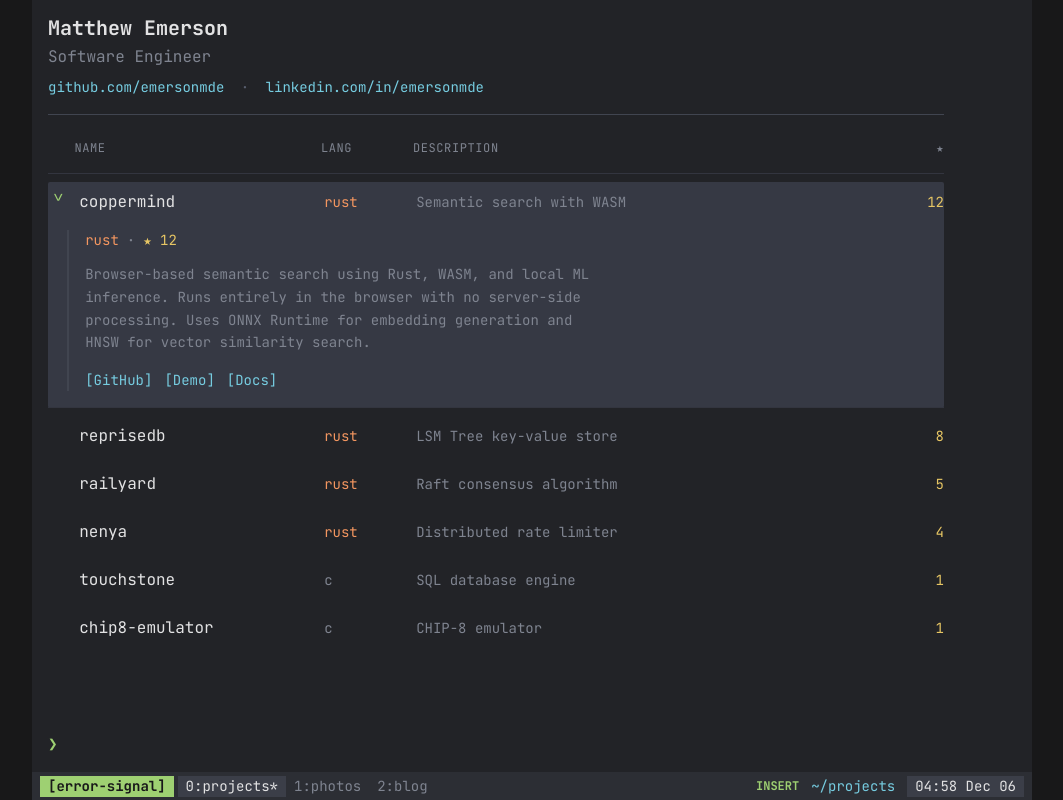
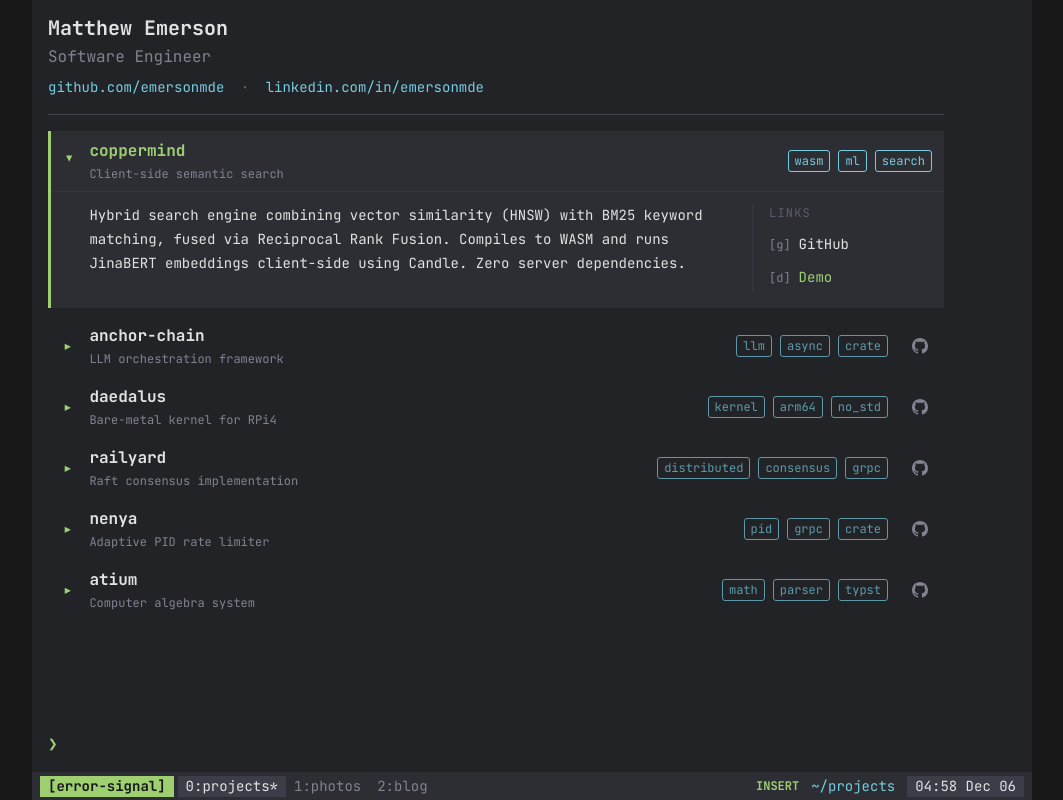
Before and after one commit to emersonmde/emersonmde.github.io, an Astro site: page / in a window 1280 px wide. Shown: the whole page, without its empty margins (108-1171 px from the left). Built offline with nearby package versions, Linux system fonts and the light colour scheme; Astro itself is replaced by a stand-in of ours.

Commit message:
Updated project view

```diff
--- a/src/components/TuiShell.astro
+++ b/src/components/TuiShell.astro
@@ -287,7 +287,7 @@ const { currentPath = '/', virtualPath = '~', statusHints = '', activeTab = 'pro
         if (lsTarget === '~' || lsTarget === '/' || lsTarget === '.' || !args[0]) {
           listing = `<span class="dir">projects/</span>  <span class="dir">photos/</span>  <span class="dir">blog/</span>  <span class="file">about.md</span>`;
         } else if (lsTarget === 'projects' || lsTarget === '~/projects') {
-          listing = `<span class="file">coppermind</span>  <span class="file">reprisedb</span>  <span class="file">railyard</span>  <span class="file">nenya</span>  <span class="file">touchstone</span>  <span class="file">chip8-emulator</span>`;
+          listing = `<span class="file">coppermind</span>  <span class="file">anchor-chain</span>  <span class="file">daedalus</span>  <span class="file">railyard</span>  <span class="file">nenya</span>  <span class="file">atium</span>`;
         } else if (lsTarget === 'blog' || lsTarget === '~/blog') {
           listing = `<span class="file">anchor-chain.md</span>  <span class="file">brave-neo-world.md</span>  <span class="file">dotfiles-on-demand.md</span>`;
         } else {
@@ -319,7 +319,7 @@ const { currentPath = '/', virtualPath = '~', statusHints = '', activeTab = 'pro
       case 'open':
         const item = args[0];
         if (item) {
-          const projects = ['coppermind', 'reprisedb', 'railyard', 'nenya', 'touchstone', 'chip8-emulator'];
+          const projects = ['coppermind', 'anchor-chain', 'daedalus', 'railyard', 'nenya', 'atium'];
           if (projects.includes(item)) {
             appendOutput(`Opening <span class="link">github.com/emersonmde/${item}</span>...`);
             window.open(`https://github.com/emersonmde/${item}`, '_blank');
--- a/src/data/projects.ts
+++ b/src/data/projects.ts
@@ -4,7 +4,7 @@ export interface Project {
   languageColor: string;
   description: string;
   shortDescription: string;
-  stars: number;
+  tags: string[];
   github: string;
   demo?: string;
   docs?: string;
@@ -15,65 +15,66 @@ export const projects: Project[] = [
     name: 'coppermind',
     language: 'rust',
     languageColor: 'var(--es-orange)',
-    shortDescription: 'Semantic search with WASM',
+    shortDescription: 'Client-side semantic search',
     description:
-      'Browser-based semantic search using Rust, WASM, and local ML inference. Runs entirely in the browser with no server-side processing. Uses ONNX Runtime for embedding generation and HNSW for vector similarity search.',
-    stars: 12,
+      'Hybrid search engine combining vector similarity (HNSW) with BM25 keyword matching, fused via Reciprocal Rank Fusion. Compiles to WASM and runs JinaBERT embeddings client-side using Candle. Zero server dependencies.',
+    tags: ['wasm', 'ml', 'search'],
     github: 'https://github.com/emersonmde/coppermind',
-    demo: 'https://emersonmde.github.io/coppermind/',
-    docs: 'https://emersonmde.github.io/coppermind/docs/',
+    demo: 'https://errorsignal.dev/coppermind/',
   },
   {
-    name: 'reprisedb',
+    name: 'anchor-chain',
     language: 'rust',
     languageColor: 'var(--es-orange)',
-    shortDescription: 'LSM Tree key-value store',
+    shortDescription: 'LLM orchestration framework',
     description:
-      'A Log-Structured Merge Tree (LSM Tree) based key-value storage engine written in Rust. Implements a memtable with red-black tree, sorted string tables (SSTables), and compaction strategies.',
-    stars: 8,
-    github: 'https://github.com/emersonmde/reprisedb',
-    docs: 'https://emersonmde.github.io/reprisedb/',
+      'Type-safe LLM workflow orchestration with compile-time chain validation. Async-first design enables parallel node execution. Supports OpenAI and Anthropic with a unified trait-based interface.',
+    tags: ['llm', 'async', 'crate'],
+    github: 'https://github.com/emersonmde/anchor-chain',
+    docs: 'https://docs.rs/anchor-chain',
+  },
+  {
+    name: 'daedalus',
+    language: 'rust',
+    languageColor: 'var(--es-orange)',
+    shortDescription: 'Bare-metal kernel for RPi4',
+    description:
+      'AArch64 kernel running on Raspberry Pi 4 (BCM2711/Cortex-A72). Implements exception handling at EL2, PL011 UART driver, and an interactive shell. No OS, no std - just registers and memory.',
+    tags: ['kernel', 'arm64', 'no_std'],
+    github: 'https://github.com/emersonmde/daedalus',
+    docs: 'https://emersonmde.github.io/daedalus/',
   },
   {
     name: 'railyard',
     language: 'rust',
     languageColor: 'var(--es-orange)',
-    shortDescription: 'Raft consensus algorithm',
+    shortDescription: 'Raft consensus implementation',
     description:
-      'An implementation of the Raft consensus algorithm in Rust. Provides leader election, log replication, and safety guarantees for distributed systems.',
-    stars: 5,
+      'Raft consensus protocol built on Tonic gRPC. Implements leader election, log replication, and membership changes. Designed as a reusable building block for distributed systems requiring strong consistency.',
+    tags: ['distributed', 'consensus', 'grpc'],
     github: 'https://github.com/emersonmde/railyard',
-    docs: 'https://emersonmde.github.io/railyard/',
+    docs: 'https://docs.rs/railyard',
   },
   {
     name: 'nenya',
     language: 'rust',
     languageColor: 'var(--es-orange)',
-    shortDescription: 'Distributed rate limiter',
+    shortDescription: 'Adaptive PID rate limiter',
     description:
-      'A distributed rate limiting library implementing the token bucket algorithm. Designed for high-throughput systems with support for sliding windows and configurable policies.',
-    stars: 4,
+      'Rate limiter using a PID controller for dynamic limit adjustment based on traffic patterns. Sliding window TPS calculation with configurable Kp/Ki/Kd tuning. Includes Sentinel, a gRPC sidecar service.',
+    tags: ['pid', 'grpc', 'crate'],
     github: 'https://github.com/emersonmde/nenya',
-    docs: 'https://emersonmde.github.io/nenya/',
+    docs: 'https://docs.rs/nenya',
   },
   {
-    name: 'touchstone',
-    language: 'c',
-    languageColor: 'var(--es-grey)',
-    shortDescription: 'SQL database engine',
+    name: 'atium',
+    language: 'rust',
+    languageColor: 'var(--es-orange)',
+    shortDescription: 'Computer algebra system',
     description:
-      'A SQL database engine written in C. Implements a B-tree storage engine, query parser, and basic SQL operations. Built as an educational project to understand database internals.',
-    stars: 1,
-    github: 'https://github.com/emersonmde/touchstone',
-  },
-  {
-    name: 'chip8-emulator',
-    language: 'c',
-    languageColor: 'var(--es-grey)',
-    shortDescription: 'CHIP-8 emulator',
-    description:
-      'A CHIP-8 emulator written in C. Implements the full instruction set, display rendering, and input handling. Includes a debugger and step-through execution mode.',
-    stars: 1,
-    github: 'https://github.com/emersonmde/chip8-emulator',
+      'CAS with expression parsing, algebraic simplification, and symbolic manipulation. Renders mathematical output via Typst. Supports term rewriting, expression flattening, and like-term combination.',
+    tags: ['math', 'parser', 'typst'],
+    github: 'https://github.com/emersonmde/atium',
+    demo: 'https://emersonmde.github.io/atium/atium/index.html',
   },
 ];
--- a/src/pages/index.astro
+++ b/src/pages/index.astro
@@ -29,17 +29,8 @@ import { AUTHOR, SOCIAL } from '../consts';
 
       <hr class="divider" />
 
-      <!-- Projects Table -->
+      <!-- Projects List -->
       <section class="projects-section">
-        <div class="projects-header">
-          <span class="col-name">NAME</span>
-          <span class="col-lang">LANG</span>
-          <span class="col-desc">DESCRIPTION</span>
-          <span class="col-stars">★</span>
-        </div>
-
-        <hr class="divider-thin" />
-
         <ul class="projects-list" role="list">
           {projects.map((project, index) => (
             <li
@@ -50,40 +41,55 @@ import { AUTHOR, SOCIAL } from '../consts';
               aria-expanded={index === 0 ? "true" : "false"}
             >
               <div class="project-summary">
-                <span class="project-indicator">&gt;</span>
+                <span class="project-indicator">▸</span>
+                <div class="project-info">
                   <span class="project-name">{project.name}</span>
-                <span class="project-lang" style={`color: ${project.languageColor}`}>
-                  {project.language}
+                  <span class="project-short-desc">{project.shortDescription}</span>
+                </div>
+                <span class="project-tags">
+                  {project.tags.map((tag) => (
+                    <span class="tag">{tag}</span>
+                  ))}
                 </span>
-                <span class="project-short-desc">{project.shortDescription}</span>
-                <span class="project-stars">{project.stars}</span>
-              </div>
-
-              <div class="project-expanded" aria-hidden={index === 0 ? "false" : "true"}>
-                <div class="project-details">
-                  <div class="project-meta">
-                    <span style={`color: ${project.languageColor}`}>{project.language}</span>
-                    <span class="text-muted">·</span>
-                    <span class="text-yellow">★ {project.stars}</span>
-                  </div>
-                  <p class="project-description">{project.description}</p>
-                  <div class="project-actions">
                 <a
                   href={project.github}
                   target="_blank"
                   rel="noopener noreferrer"
-                      class="project-btn"
+                  class="project-github-link"
+                  onclick="event.stopPropagation();"
+                  title="View on GitHub"
                 >
-                      [GitHub]
+                  <svg viewBox="0 0 16 16" width="16" height="16" fill="currentColor">
+                    <path d="M8 0C3.58 0 0 3.58 0 8c0 3.54 2.29 6.53 5.47 7.59.4.07.55-.17.55-.38 0-.19-.01-.82-.01-1.49-2.01.37-2.53-.49-2.69-.94-.09-.23-.48-.94-.82-1.13-.28-.15-.68-.52-.01-.53.63-.01 1.08.58 1.23.82.72 1.21 1.87.87 2.33.66.07-.52.28-.87.51-1.07-1.78-.2-3.64-.89-3.64-3.95 0-.87.31-1.59.82-2.15-.08-.2-.36-1.02.08-2.12 0 0 .67-.21 2.2.82.64-.18 1.32-.27 2-.27.68 0 1.36.09 2 .27 1.53-1.04 2.2-.82 2.2-.82.44 1.1.16 1.92.08 2.12.51.56.82 1.27.82 2.15 0 3.07-1.87 3.75-3.65 3.95.29.25.54.73.54 1.48 0 1.07-.01 1.93-.01 2.2 0 .21.15.46.55.38A8.013 8.013 0 0016 8c0-4.42-3.58-8-8-8z"/>
+                  </svg>
+                </a>
+              </div>
+
+              <div class="project-expanded" aria-hidden={index === 0 ? "false" : "true"}>
+                <div class="expanded-content">
+                  <div class="expanded-main">
+                    <p class="project-description">{project.description}</p>
+                  </div>
+                  <div class="expanded-sidebar">
+                    <div class="sidebar-section">
+                      <span class="sidebar-label">links</span>
+                      <div class="sidebar-links">
+                        <a
+                          href={project.github}
+                          target="_blank"
+                          rel="noopener noreferrer"
+                          class="action-link"
+                        >
+                          <span class="action-key">[g]</span> GitHub
                         </a>
                         {project.demo && (
                           <a
                             href={project.demo}
                             target="_blank"
                             rel="noopener noreferrer"
-                        class="project-btn"
+                            class="action-link demo"
                           >
-                        [Demo]
+                            <span class="action-key">[d]</span> Demo
                           </a>
                         )}
                         {project.docs && (
@@ -91,11 +97,13 @@ import { AUTHOR, SOCIAL } from '../consts';
                             href={project.docs}
                             target="_blank"
                             rel="noopener noreferrer"
-                        class="project-btn"
+                            class="action-link docs"
                           >
-                        [Docs]
+                            <span class="action-key">[r]</span> Docs
                           </a>
                         )}
+                      </div>
+                    </div>
                   </div>
                 </div>
               </div>
@@ -147,33 +155,6 @@ import { AUTHOR, SOCIAL } from '../consts';
     margin: var(--es-space-4) 0;
   }
 
-  .divider-thin {
-    border: none;
-    height: 1px;
-    background: var(--es-border-dim);
-    margin: var(--es-space-2) 0;
-  }
-
-  /* Projects Table */
-  .projects-header {
-    display: grid;
-    grid-template-columns: 2ch minmax(120px, 1fr) minmax(50px, 80px) 2fr minmax(30px, 50px);
-    gap: var(--es-space-3);
-    color: var(--es-grey);
-    font-size: var(--es-text-xs);
-    text-transform: uppercase;
-    letter-spacing: 0.05em;
-    padding: var(--es-space-2) 0;
-  }
-
-  .projects-header .col-name {
-    grid-column: 2;
-  }
-
-  .projects-header .col-stars {
-    text-align: right;
-  }
-
   .projects-list {
     list-style: none;
     padding: 0;
@@ -183,150 +164,236 @@ import { AUTHOR, SOCIAL } from '../consts';
   /* Project Row */
   .project-row {
     cursor: pointer;
-    border-radius: 2px;
-    transition: background-color var(--es-duration-fast) var(--es-easing);
+    transition: all var(--es-duration-fast) var(--es-easing);
+    border-left: 3px solid transparent;
+    margin-bottom: 1px;
   }
 
   .project-row:hover,
   .project-row:focus {
-    background-color: var(--es-bg3);
+    background-color: var(--es-bg2);
+    border-left-color: var(--es-grey);
     outline: none;
   }
 
   .project-row[aria-expanded='true'] {
-    background-color: var(--es-bg2);
+    background-color: var(--es-bg0);
+    border-left-color: var(--es-green);
+    margin-bottom: var(--es-space-2);
   }
 
   .project-summary {
-    display: grid;
-    grid-template-columns: 2ch minmax(120px, 1fr) minmax(50px, 80px) 2fr minmax(30px, 50px);
+    display: flex;
+    align-items: center;
     gap: var(--es-space-3);
-    padding: var(--es-space-2) 0;
-    align-items: center;
+    padding: var(--es-space-2) var(--es-space-3);
   }
 
   .project-indicator {
     color: var(--es-green);
-    opacity: 0;
-    transition: opacity var(--es-duration-fast) var(--es-easing);
-    font-family: var(--es-font-mono);
-  }
-
-  .project-row:hover .project-indicator,
-  .project-row:focus .project-indicator,
-  .project-row[aria-expanded='true'] .project-indicator {
-    opacity: 1;
+    font-size: var(--es-text-base);
+    transition: transform var(--es-duration-fast) var(--es-easing);
+    flex-shrink: 0;
+    width: 1.5ch;
   }
 
   .project-row[aria-expanded='true'] .project-indicator {
     transform: rotate(90deg);
   }
 
+  .project-info {
+    display: flex;
+    flex-direction: column;
+    gap: 2px;
+    min-width: 200px;
+  }
+
   .project-name {
     color: var(--es-fg);
-    font-weight: var(--es-font-medium);
+    font-weight: bold;
+    font-size: var(--es-text-base);
   }
 
-  .project-lang {
-    font-size: var(--es-text-sm);
+  .project-row[aria-expanded='true'] .project-name {
+    color: var(--es-green);
   }
 
   .project-short-desc {
     color: var(--es-grey);
-    font-size: var(--es-text-sm);
-    overflow: hidden;
-    text-overflow: ellipsis;
-    white-space: nowrap;
+    font-size: var(--es-text-xs);
   }
 
-  .project-stars {
-    color: var(--es-yellow);
-    text-align: right;
-    font-size: var(--es-text-sm);
+  .project-tags {
+    display: flex;
+    gap: var(--es-space-2);
+    margin-left: auto;
+  }
+
+  .tag {
+    font-size: var(--es-text-xs);
+    color: var(--es-blue);
+    background: transparent;
+    border: 1px solid var(--es-blue);
+    padding: 1px 6px;
+    border-radius: 3px;
+    font-family: var(--es-font-mono);
+    opacity: 0.7;
+    transition: opacity var(--es-duration-fast);
+  }
+
+  .project-row:hover .tag,
+  .project-row[aria-expanded='true'] .tag {
+    opacity: 1;
+  }
+
+  .project-github-link {
+    display: flex;
+    align-items: center;
+    justify-content: center;
+    color: var(--es-grey);
+    padding: var(--es-space-1);
+    margin-left: var(--es-space-2);
+    border-radius: 4px;
+    transition: color var(--es-duration-fast), background-color var(--es-duration-fast);
+    flex-shrink: 0;
+  }
+
+  .project-github-link:hover {
+    color: var(--es-fg);
+    background-color: var(--es-bg2);
+  }
+
+  .project-row[aria-expanded='true'] .project-github-link {
+    display: none;
   }
 
   /* Expanded View */
   .project-expanded {
     display: none;
-    padding: var(--es-space-2) 0 var(--es-space-4) 2ch;
-    border-bottom: 1px solid var(--es-border-dim);
+    padding: var(--es-space-3) var(--es-space-3) var(--es-space-4);
+    padding-left: calc(var(--es-space-3) + 1.5ch + var(--es-space-3));
+    border-top: 1px solid var(--es-border-dim);
   }
 
   .project-row[aria-expanded='true'] .project-expanded {
     display: block;
   }
 
-  .project-details {
-    padding-left: var(--es-space-4);
-    border-left: 2px solid var(--es-border);
+  .expanded-content {
+    display: grid;
+    grid-template-columns: 1fr 180px;
+    gap: var(--es-space-6);
   }
 
-  .project-meta {
+  .expanded-main {
+    min-width: 0;
+  }
+
+  .project-description {
+    color: var(--es-fg);
     font-size: var(--es-text-sm);
-    margin-bottom: var(--es-space-3);
+    line-height: 1.7;
+    margin: 0;
+  }
+
+  /* Sidebar */
+  .expanded-sidebar {
     display: flex;
+    flex-direction: column;
+    gap: var(--es-space-4);
+    border-left: 1px solid var(--es-border-dim);
+    padding-left: var(--es-space-4);
+  }
+
+  .sidebar-section {
+    display: flex;
+    flex-direction: column;
     gap: var(--es-space-2);
   }
 
-  .project-description {
-    color: var(--es-grey);
-    font-size: var(--es-text-sm);
-    line-height: var(--es-leading-relaxed);
-    margin-bottom: var(--es-space-4);
-    max-width: 60ch;
+  .sidebar-label {
+    font-size: var(--es-text-xs);
+    color: var(--es-grey-dim);
+    text-transform: uppercase;
+    letter-spacing: 0.1em;
   }
 
-  .project-actions {
+  .sidebar-links {
     display: flex;
-    gap: var(--es-space-3);
+    flex-direction: column;
+    gap: var(--es-space-1);
   }
 
-  .project-btn {
-    color: var(--es-blue);
+  .action-link {
+    display: flex;
+    align-items: center;
+    gap: var(--es-space-2);
     font-size: var(--es-text-sm);
+    color: var(--es-fg);
     text-decoration: none;
-    transition: color var(--es-duration-fast) var(--es-easing);
+    padding: var(--es-space-1) 0;
+    transition: all var(--es-duration-fast);
   }
 
-  .project-btn:hover {
+  .action-link:hover {
     color: var(--es-green);
   }
 
-  /* Mobile Responsive */
-  @media (max-width: 640px) {
-    .projects-header {
-      display: none;
+  .action-key {
+    font-family: var(--es-font-mono);
+    font-size: var(--es-text-xs);
+    color: var(--es-grey);
+    min-width: 2.5ch;
   }
 
-    .project-summary {
-      grid-template-columns: 2ch 1fr auto;
-      grid-template-rows: auto auto;
+  .action-link:hover .action-key {
+    color: var(--es-green);
   }
 
-    .project-name {
-      grid-column: 2;
+  .action-link.demo {
+    color: var(--es-green);
   }
 
-    .project-lang {
-      grid-column: 3;
+  .action-link.docs {
+    color: var(--es-blue);
   }
 
-    .project-short-desc {
-      grid-column: 2 / -1;
-      grid-row: 2;
-      font-size: var(--es-text-xs);
+  /* Mobile Responsive */
+  @media (max-width: 768px) {
+    .project-summary {
+      flex-wrap: wrap;
     }
 
-    .project-stars {
-      display: none;
+    .project-info {
+      min-width: auto;
+      flex: 1;
     }
 
-    .project-expanded {
-      padding-left: 0;
+    .project-tags {
+      width: 100%;
+      margin-left: 0;
+      margin-top: var(--es-space-2);
+      padding-left: calc(1.5ch + var(--es-space-3));
     }
 
-    .project-details {
-      padding-left: var(--es-space-3);
+    .expanded-content {
+      grid-template-columns: 1fr;
+      gap: var(--es-space-4);
+    }
+
+    .expanded-sidebar {
+      flex-direction: row;
+      border-left: none;
+      border-top: 1px solid var(--es-border-dim);
+      padding-left: 0;
+      padding-top: var(--es-space-3);
+      gap: var(--es-space-6);
+    }
+
+    .sidebar-links {
+      flex-direction: row;
+      flex-wrap: wrap;
+      gap: var(--es-space-3);
     }
   }
 </style>
@@ -389,10 +456,10 @@ import { AUTHOR, SOCIAL } from '../consts';
   // Import projects data for keyboard shortcut
   const projects = [
     { name: 'coppermind', github: 'https://github.com/emersonmde/coppermind' },
-    { name: 'reprisedb', github: 'https://github.com/emersonmde/reprisedb' },
+    { name: 'anchor-chain', github: 'https://github.com/emersonmde/anchor-chain' },
+    { name: 'daedalus', github: 'https://github.com/emersonmde/daedalus' },
     { name: 'railyard', github: 'https://github.com/emersonmde/railyard' },
     { name: 'nenya', github: 'https://github.com/emersonmde/nenya' },
-    { name: 'touchstone', github: 'https://github.com/emersonmde/touchstone' },
-    { name: 'chip8-emulator', github: 'https://github.com/emersonmde/chip8-emulator' },
+    { name: 'atium', github: 'https://github.com/emersonmde/atium' },
   ];
 </script>
```
Lines whose indentation alone changed are shown as unchanged.
